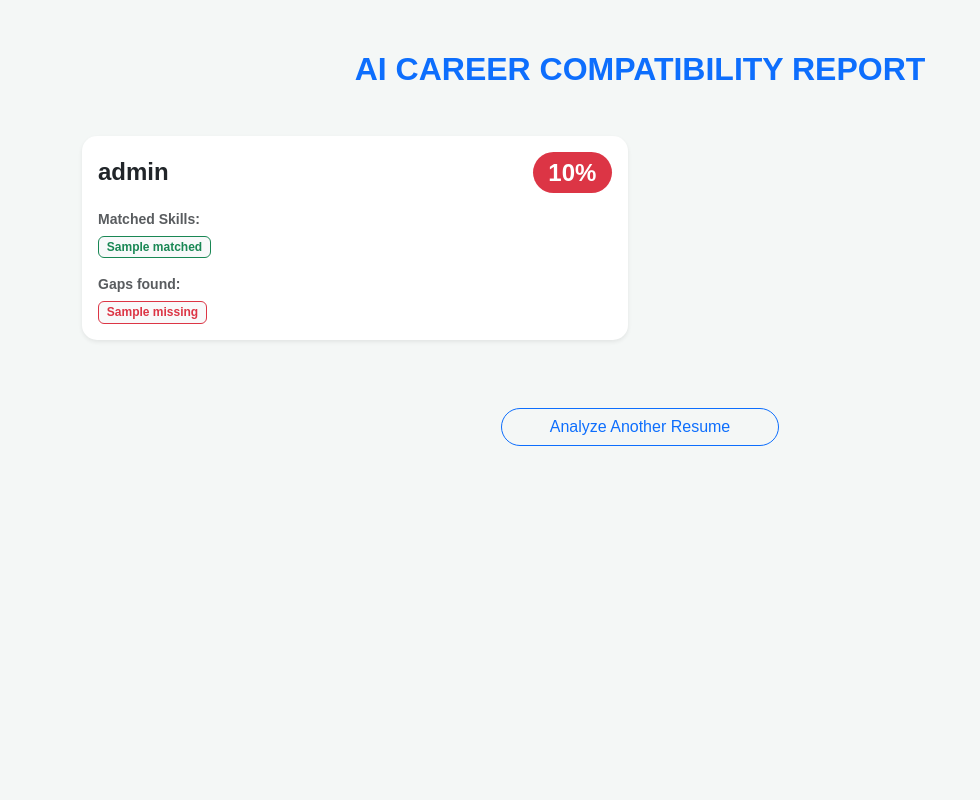
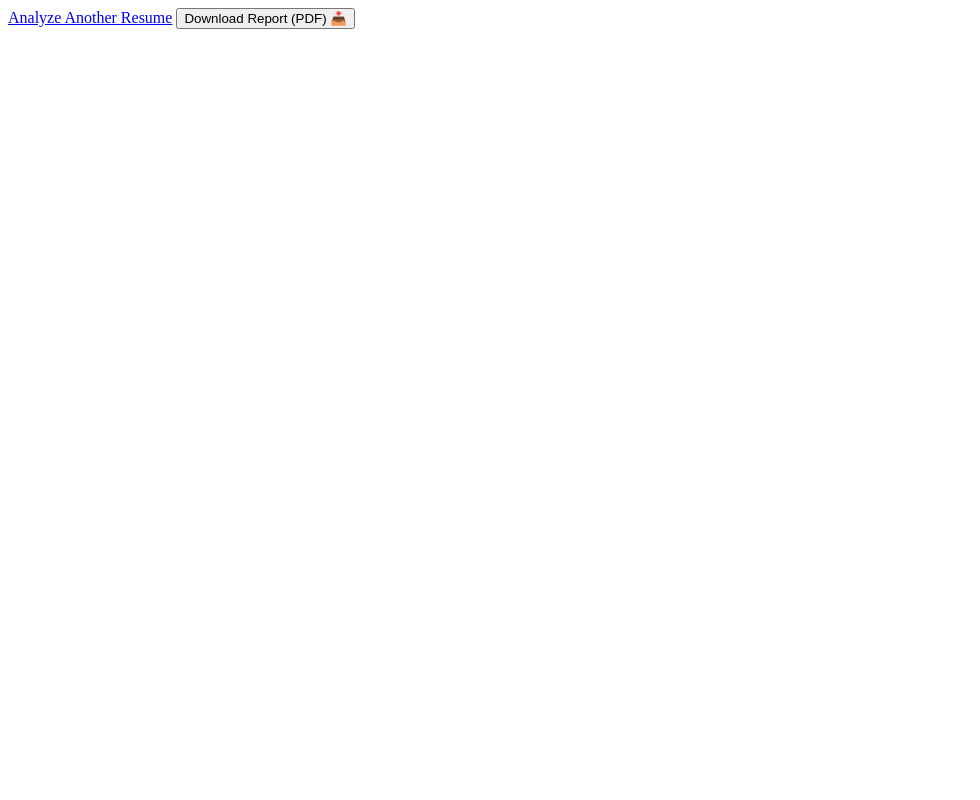
Before and after one commit to priyankanindrambakam-spec/resume-analyzer, a Flask app: template templates/result.html in a window 1280 px wide. Shown: the whole page, without its empty margins (0-980 px from the left). Run offline with Flask 3, Linux system fonts and the light colour scheme; the template is opened without the code that fills it: most values are stand-ins (such as "Sample title", 1, 10 or a date in 2020).

Commit message:
Added PDF download feature and requirements

```diff
--- a/app.py
+++ b/app.py
@@ -1,6 +1,7 @@
-from flask import Flask, render_template, request
+from flask import Flask, render_template, request, send_file
 import os
 import PyPDF2
+from fpdf import FPDF
 
 app = Flask(__name__)
 UPLOAD_FOLDER = 'uploads'
@@ -9,7 +10,7 @@
 if not os.path.exists(UPLOAD_FOLDER):
     os.makedirs(UPLOAD_FOLDER)
 
-# Step 2: Multiple Job Roles Database
+# Full Jobs Database
 JOBS_DB = {
     'Web Developer': ['html', 'css', 'javascript', 'react', 'flask', 'git', 'bootstrap'],
     'Data Analyst': ['python', 'sql', 'excel', 'power bi', 'tableau', 'pandas', 'statistics'],
@@ -37,14 +38,12 @@
     file_path = os.path.join(app.config['UPLOAD_FOLDER'], file.filename)
     file.save(file_path)
 
-    # Extract Text
     text = ""
     with open(file_path, "rb") as f:
         reader = PyPDF2.PdfReader(f)
         for page in reader.pages:
             text += page.extract_text().lower()
 
-    # Smart Matching Logic
     results = []
     for job_title, required_skills in JOBS_DB.items():
         matched_skills = [skill for skill in required_skills if skill in text]
@@ -58,10 +57,37 @@
             'missing': missing_skills
         })
 
-    # Sort results to show highest score first
     results = sorted(results, key=lambda x: x['score'], reverse=True)
+    return render_template('result.html', results=results)
 
-    return render_template('result.html', results=results)
+# New Route for PDF Download
+@app.route('/download_report', methods=['POST'])
+def download_report():
+    data = request.get_json()
+    results = data.get('results', [])
+
+    pdf = FPDF()
+    pdf.add_page()
+    pdf.set_font("Arial", 'B', 16)
+    pdf.cell(200, 10, txt="AI Resume Analysis - Career Report", ln=True, align='C')
+    pdf.ln(10)
+
+    for res in results:
+        pdf.set_font("Arial", 'B', 12)
+        pdf.set_text_color(0, 0, 0)
+        pdf.cell(200, 10, txt=f"Role: {res['role']} (Match: {res['score']}%)", ln=True)
+
+        pdf.set_font("Arial", size=10)
+        pdf.set_text_color(0, 128, 0)
+        pdf.multi_cell(0, 8, txt=f"Matched Skills: {', '.join(res['matched'])}")
+
+        pdf.set_text_color(255, 0, 0)
+        pdf.multi_cell(0, 8, txt=f"Missing Skills: {', '.join(res['missing'])}")
+        pdf.ln(5)
+
+    report_path = os.path.join(UPLOAD_FOLDER, "analysis_report.pdf")
+    pdf.output(report_path)
+    return send_file(report_path, as_attachment=True)
 
 if __name__ == "__main__":
     app.run(debug=True)
--- a/templates/result.html
+++ b/templates/result.html
@@ -1,53 +1,38 @@
-<!DOCTYPE html>
-<html lang="en">
-<head>
-    <meta charset="UTF-8">
-    <title>Analysis Results</title>
-    <link href="https://cdn.jsdelivr.net/npm/bootstrap@5.3.0/dist/css/bootstrap.min.css" rel="stylesheet">
-    <style>
-        body { background: #f4f7f6; font-family: sans-serif; padding-top: 50px; }
-        .job-card { border-radius: 15px; margin-bottom: 20px; transition: 0.3s; }
-        .job-card:hover { transform: translateY(-5px); }
-        .score-badge { font-size: 1.5rem; font-weight: bold; }
-    </style>
-</head>
-<body>
-<div class="container">
-    <h2 class="text-center mb-5 fw-bold text-primary text-uppercase">AI Career Compatibility Report</h2>
+<div class="text-center mt-5 mb-5">
+    <a href="/" class="btn btn-outline-primary px-5 rounded-pill">Analyze Another Resume</a>
 
-    <div class="row">
-        {% for res in results %}
-        <div class="col-md-6">
-            <div class="card job-card shadow-sm border-0">
-                <div class="card-body">
-                    <div class="d-flex justify-content-between align-items-center mb-3">
-                        <h4 class="fw-bold mb-0 text-dark">{{ res.role }}</h4>
-                        <span class="badge rounded-pill {% if res.score > 70 %}bg-success{% elif res.score > 40 %}bg-warning{% else %}bg-danger{% endif %} score-badge">
-                            {{ res.score }}%
-                        </span>
-                    </div>
+    <button onclick="downloadPDF()" class="btn btn-success px-5 rounded-pill ms-2 shadow-sm">
+        Download Report (PDF) 📥
+    </button>
+</div>
 
-                    <p class="mb-1 text-muted small uppercase fw-bold">Matched Skills:</p>
-                    <div class="mb-3">
-                        {% for s in res.matched %}
-                        <span class="badge bg-light text-success border border-success me-1">{{ s }}</span>
-                        {% endfor %}
-                    </div>
+<script>
+function downloadPDF() {
+    // Flask nundi vachina results ni JavaScript loki teesukuntunnam
+    const results = {{ results | tojson }};
 
-                    <p class="mb-1 text-muted small uppercase fw-bold text-danger">Gaps found:</p>
-                    <div>
-                        {% for s in res.missing %}
-                        <span class="badge bg-light text-danger border border-danger me-1">{{ s }}</span>
-                        {% endfor %}
-                    </div>
-                </div>
-            </div>
-        </div>
-        {% endfor %}
-    </div>
-    <div class="text-center mt-5 mb-5">
-        <a href="/" class="btn btn-outline-primary px-5 rounded-pill">Analyze Another Resume</a>
-    </div>
-</div>
-</body>
-</html>
+    // Backend '/download_report' route ki data pampisthunnam
+    fetch('/download_report', {
+        method: 'POST',
+        headers: {
+            'Content-Type': 'application/json'
+        },
+        body: JSON.stringify({results: results})
+    })
+    .then(response => {
+        if (response.ok) return response.blob();
+        throw new Error('Download failed');
+    })
+    .then(blob => {
+        // PDF ni browser lo download cheyisthunnam
+        const url = window.URL.createObjectURL(blob);
+        const a = document.createElement('a');
+        a.href = url;
+        a.download = 'Resume_Analysis_Report.pdf';
+        document.body.appendChild(a);
+        a.click();
+        a.remove();
+    })
+    .catch(error => alert("Error: " + error.message));
+}
+</script>
```
